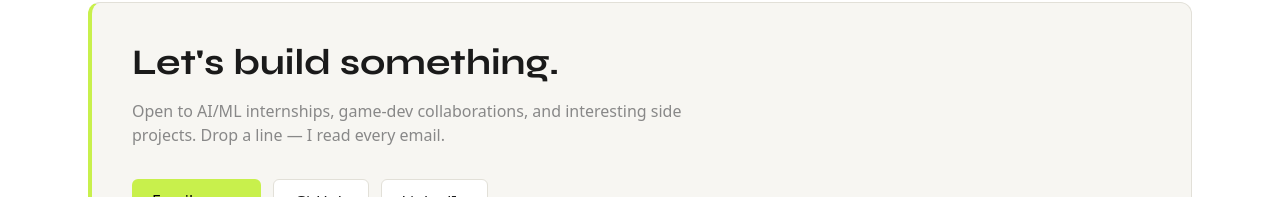
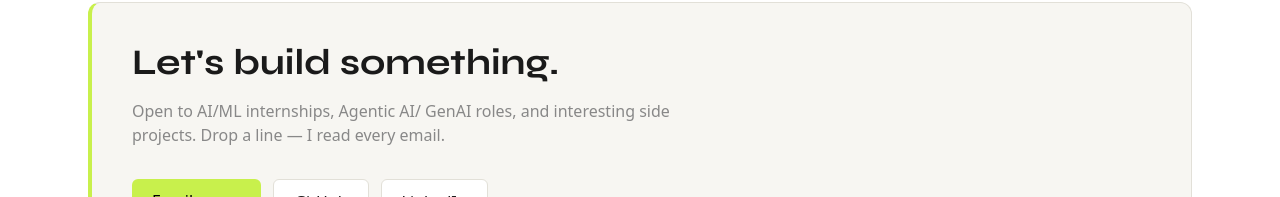
Before and after one commit to muhamad-hammad/portfolio, a Next.js app: page / in a window 1280 px wide. Shown: the part 7120-7317 px from the top of the page. Built offline with nearby package versions, Linux system fonts and the light colour scheme; no server answers.

Commit message:
replace game-dev wording in the Contact CTA with Agentic AI/GenAI roles so the outreach copy reflects my current focus instead of the old positioning

```diff
--- a/components/Contact.tsx
+++ b/components/Contact.tsx
@@ -11,7 +11,7 @@ export default function Contact() {
           Let&apos;s build something.
         </h2>
         <p className="mt-4 text-muted max-w-xl">
-          Open to AI/ML internships, game-dev collaborations, and interesting
+          Open to AI/ML internships, Agentic AI/ GenAI roles, and interesting
           side projects. Drop a line — I read every email.
         </p>
         <div className="mt-8 flex flex-wrap gap-3">
```
